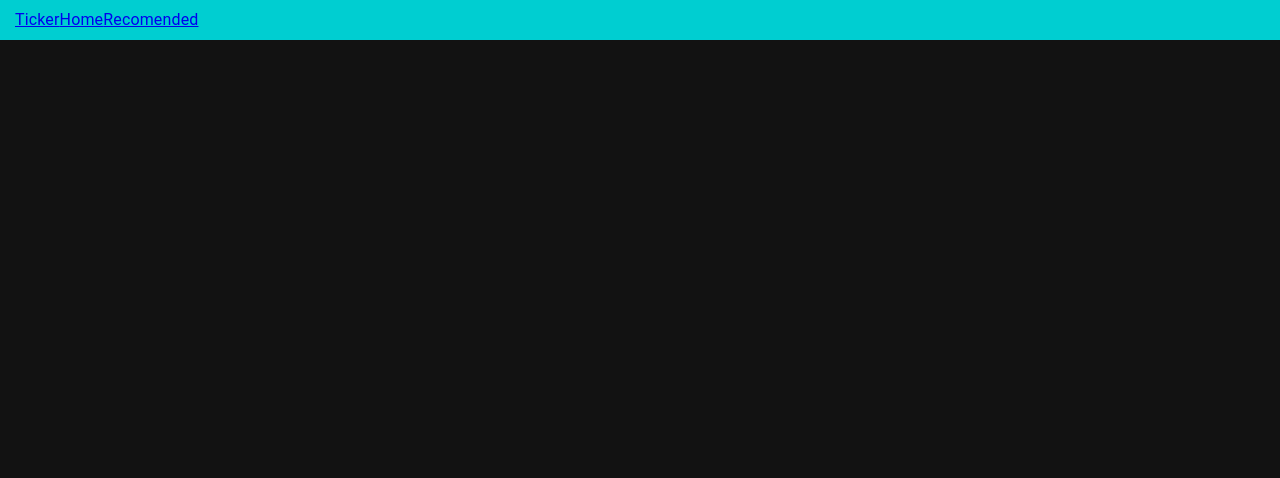
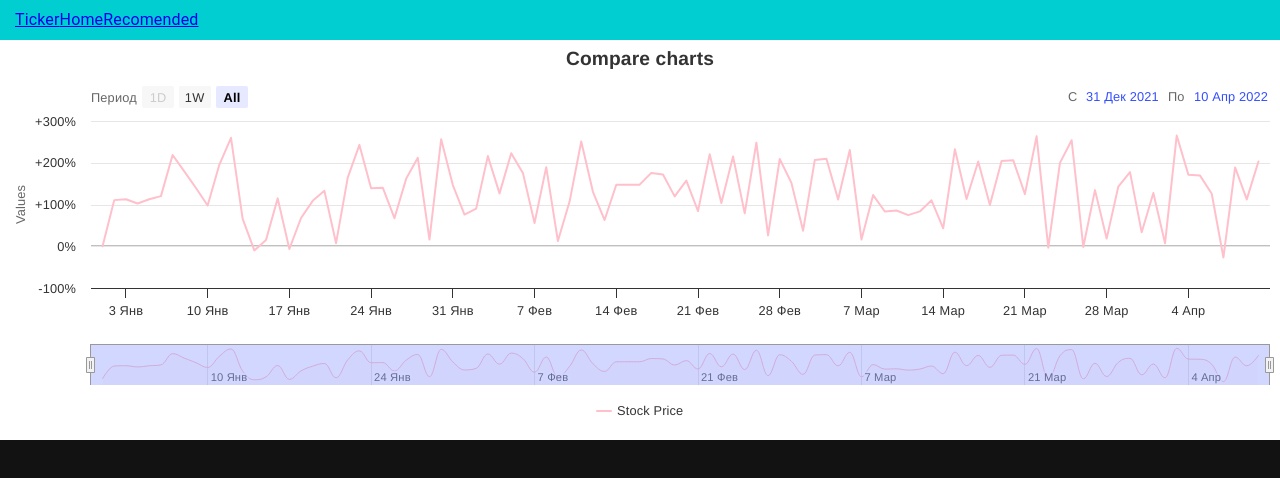
Before and after one commit to ALGO-Kolkhoz/algo-frontend-app, a React (Create React App) app: page /recomended in a window 1280 px wide. Shown: the top 478 px of the page. Built offline with nearby package versions, Linux system fonts and the light colour scheme.

Commit message:
Better graphic

```diff
--- a/src/components/pages/Recommended/RecommendedPage.tsx
+++ b/src/components/pages/Recommended/RecommendedPage.tsx
@@ -1,6 +1,171 @@
 import React from 'react';
+import Highcharts from 'highcharts/highstock';
+import HighchartsReact from 'highcharts-react-official';
+import darkUnica from 'highcharts/themes/dark-unica';
+import { getRandomValue } from '../TickerPage';
+
+export const generateMockPercentageData = () => {
+	const startDate = new Date('2022-01-01');
+	const data = [];
+	for (let i = 0; i < 100; i++) {
+		const currentDate = new Date(startDate);
+		currentDate.setDate(startDate.getDate() + i);
+
+		const percent = getRandomValue(10, 50);
+
+		data.push([currentDate.getTime(), percent]);
+	}
+
+	return data;
+};
+
+Highcharts.setOptions({
+	lang: {
+		loading: 'Подождите...',
+		months: [
+			'Январь',
+			'Февраль',
+			'Март',
+			'Апрель',
+			'Май',
+			'Июнь',
+			'Июль',
+			'Август',
+			'Сентябрь',
+			'Октябрь',
+			'Ноябрь',
+			'Декабрь',
+		],
+		weekdays: [
+			'Воскресенье',
+			'Понедельник',
+			'Вторник',
+			'Среда',
+			'Четверг',
+			'Пятница',
+			'Суббота',
+		],
+		shortMonths: [
+			'Янв',
+			'Фев',
+			'Мар',
+			'Апр',
+			'Май',
+			'Июн',
+			'Июл',
+			'Авг',
+			'Сен',
+			'Окт',
+			'Ноя',
+			'Дек',
+		],
+		// exportButtonTitle: 'Экспорт',
+		// printButtonTitle: 'Печать',
+		rangeSelectorFrom: 'С',
+		rangeSelectorTo: 'По',
+		rangeSelectorZoom: 'Период',
+		downloadPNG: 'Скачать изображение PNG',
+		downloadJPEG: 'Скачать изображение JPEG',
+		downloadPDF: 'Скачать документ PDF',
+		downloadSVG: 'Скачать изображение SVG',
+		resetZoom: 'Сбросить',
+		resetZoomTitle: 'Сброс',
+		thousandsSep: ' ',
+		decimalPoint: ',',
+	},
+});
+
+darkUnica(Highcharts);
 const RecommendedPage = () => {
-	return <div></div>;
+	const options = {
+		title: {
+			text: 'Compare charts',
+		},
+		credits: {
+			enabled: false,
+		},
+		rangeSelector: {
+			buttons: [
+				{
+					type: 'day',
+					count: 1,
+					text: '1D',
+				},
+				{
+					type: 'week',
+					count: 1,
+					text: '1W',
+				},
+				{
+					type: 'all',
+					count: 1,
+					text: 'All',
+				},
+			],
+			selected: 2,
+			inputEnabled: true,
+			enabled: true,
+		},
+		navigator: {
+			enabled: true,
+			xAxis: {
+				dateTimeLabelFormats: {
+					day: '%b %e', // Customize the date format on the navigator
+				},
+			},
+		},
+		plotOptions: {
+			series: {
+				compare: 'percent',
+				showInNavigator: true,
+				enableMouseTracking: true,
+			},
+		},
+		xAxis: {
+			type: 'datetime',
+		},
+		yAxis: {
+			labels: {
+				format: '{#if (gt value 0)}+{/if}{value}%',
+			},
+			plotLines: [
+				{
+					value: 0,
+					width: 2,
+					color: 'silver',
+				},
+			],
+		},
+		tooltip: {
+			pointFormat:
+				'<span style="color:{series.color}">{series.name}</span>: <b>{point.y}</b> ({point.change}%)<br/>',
+			valueDecimals: 2,
+			split: true,
+		},
+		series: [
+			{
+				type: 'line',
+				name: 'Stock Price',
+				animation: true,
+				data: generateMockPercentageData(),
+				showInNavigator: true,
+				tooltip: {
+					valueDecimals: 2,
+				},
+				color: 'pink',
+				colorAxis: 'pink',
+				cursor: 'cell',
+				marker: {
+					enabled: false,
+				},
+			},
+		],
+	};
+	return (
+		<div style={{ fontPalette: 'light' }}>
+			<HighchartsReact highcharts={Highcharts} options={options} />
+		</div>
+	);
 };
 
 export default RecommendedPage;
--- a/src/components/pages/TickerPage.jsx
+++ b/src/components/pages/TickerPage.jsx
@@ -62,10 +62,10 @@ Highcharts.setOptions({
 
 darkUnica(Highcharts);
 
-const getRandomValue = (min, max) => {
+export const getRandomValue = (min, max) => {
 	return Math.random() * (max - min) + min;
 };
-const generateMockData = () => {
+export const generateMockData = () => {
 	const startDate = new Date('2022-01-01');
 	const data = [];
 
@@ -112,6 +112,19 @@ const TickerPage = () => {
 		},
 		xAxis: {
 			type: 'datetime',
+		},
+		tooltip: {
+			// Customize the tooltip to display three different values
+			// formatter: function () {
+			// 	return `
+			//         <b>${Highcharts.dateFormat('%A, %b %e, %Y', this.x)}</b><br>
+			//         Open: ${this.points[0].point.open}<br>
+			//         High: ${this.points[0].point.high}<br>
+			//         Low: ${this.points[0].point.low}<br>
+			//         Close: ${this.points[0].point.close}
+			//     `;
+			// },
+			shared: true,
 		},
 		plotOptions: {
 			series: {
@@ -162,17 +175,25 @@ const TickerPage = () => {
 		},
 		navigator: {
 			enabled: true,
+			xAxis: {
+				dateTimeLabelFormats: {
+					day: '%b %e', // Customize the date format on the navigator
+				},
+			},
 		},
 
 		series: [
 			{
-				type: 'candlestick',
+				type: 'line',
 				name: 'Stock Price',
 				data: generateMockData(),
 				// dataGrouping: {
 				// 	units: [['month', [1]]], // Group data by week (you can adjust this based on your data density)
 				// },
 				showInNavigator: true,
+				tooltip: {
+					valueDecimals: 2,
+				},
 			},
 			{
 				type: 'line',
```
